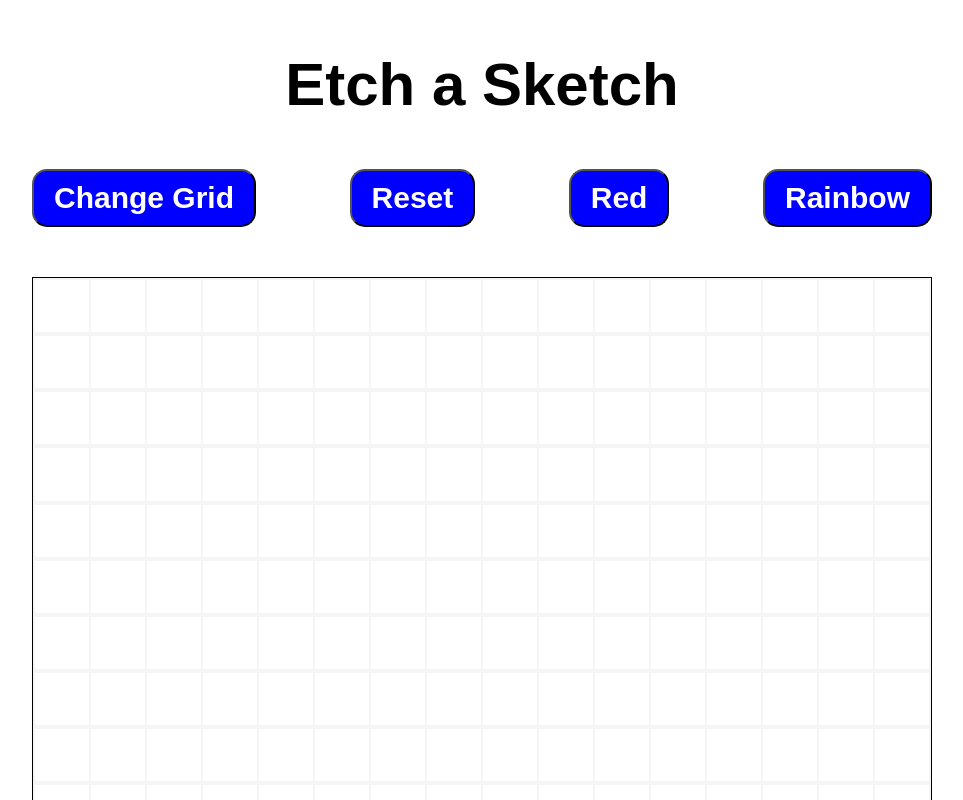
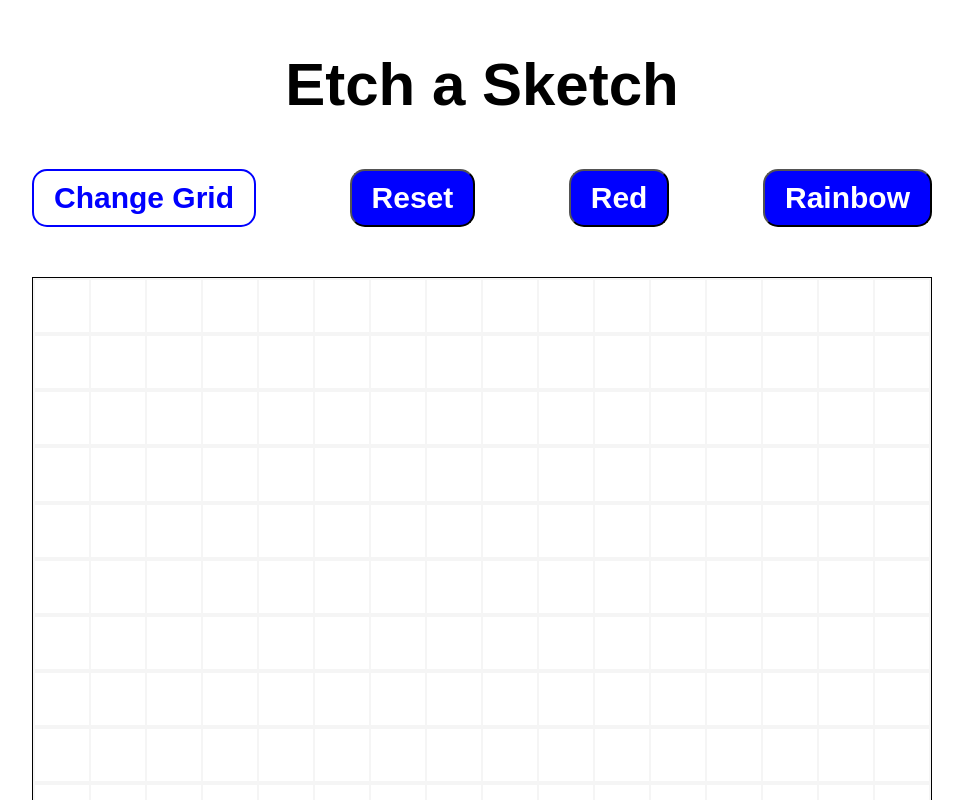
Before and after one commit to Atul-Vish/etch-a-sketch, a plain HTML site: page index.html in a window 1280 px wide. In both pictures the pointer is over the button "Change Grid". Shown: the top 800 px of the page, without its empty margins (158-1121 px from the left). Drawn offline with Linux system fonts and the light colour scheme.

Commit message:
Add hover effect to our buttons

```diff
--- a/styles.css
+++ b/styles.css
@@ -36,6 +36,12 @@ h1 {
     border-radius: 15px;
 }
 
+.button button:hover {
+    color: blue;
+    background-color: white;
+    border: 2px solid blue;
+}
+
 div.container {
     display: flex;
     flex-direction: column;
```
